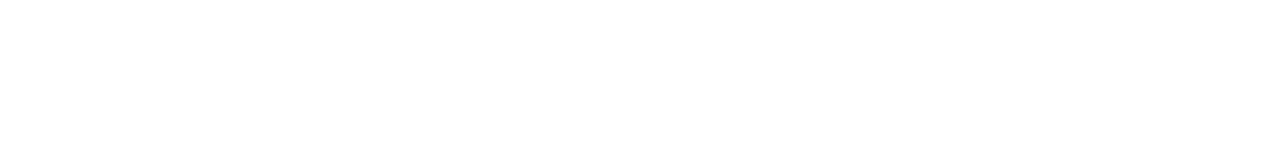
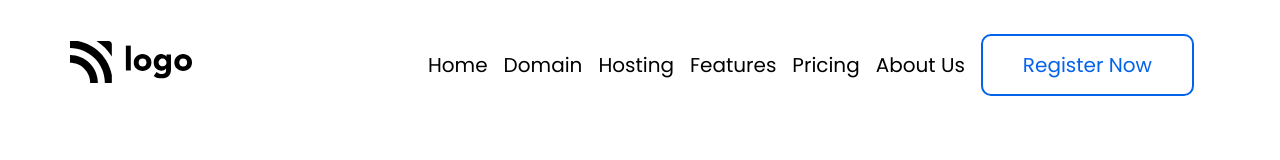
Before and after one commit to Bharath1910/hosting-website, a plain HTML site: page index.html in a window 1280 px wide. Drawn offline with Linux system fonts and the light colour scheme.

Commit message:
Completed Navbar

```diff
--- a/index.html
+++ b/index.html
@@ -4,9 +4,26 @@
     <meta charset="UTF-8">
     <meta http-equiv="X-UA-Compatible" content="IE=edge">
     <meta name="viewport" content="width=device-width, initial-scale=1.0">
+    <link rel="stylesheet" href="./style.css">
     <title>UHosting</title>
 </head>
 <body>
+    <header>
+        <nav>
+            <div class="logo">
+                <img src="./images/Logo.svg" alt="Logo">
+            </div>
 
+            <ul class="nav-items">
+                <li>Home</li>
+                <li>Domain</li>
+                <li>Hosting</li>
+                <li>Features</li>
+                <li>Pricing</li>
+                <li>About Us</li>
+                <li><a href="#">Register Now</a></li>
+            </ul>
+        </nav>
+    </header>
 </body>
 </html>
--- a/style.css
+++ b/style.css
@@ -0,0 +1,41 @@
+@import url('https://fonts.googleapis.com/css2?family=Poppins:wght@300;400;500;600&display=swap');
+
+* {
+    padding: 0;
+    margin: 0;
+    font-family: "Poppins";
+}
+
+body {
+    margin: 25px 70px;
+}
+
+nav {
+    align-items: center;
+    display: flex;
+    height: 10vh;
+}
+
+.logo {
+    width: 30vw;
+}
+
+.nav-items {
+    display: flex;
+    width: 70vw;
+    justify-content: space-evenly;
+    list-style: none;
+}
+
+.nav-items li {
+    font-size: 20px;
+}
+
+.nav-items li a {
+    text-decoration: none;
+    color: rgba(4,98,234,1);
+    border: 2px solid rgba(4,98,234,1);
+
+    padding: 15px 40px;
+    border-radius: 10px;
+}
```
